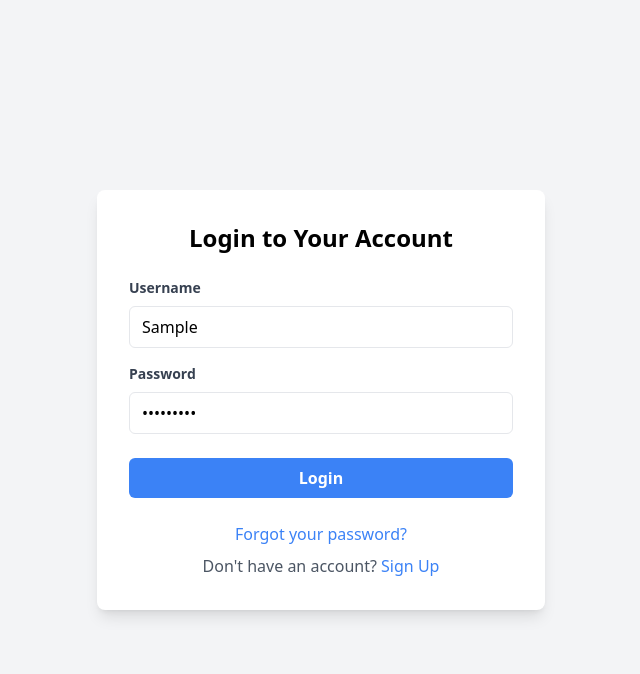
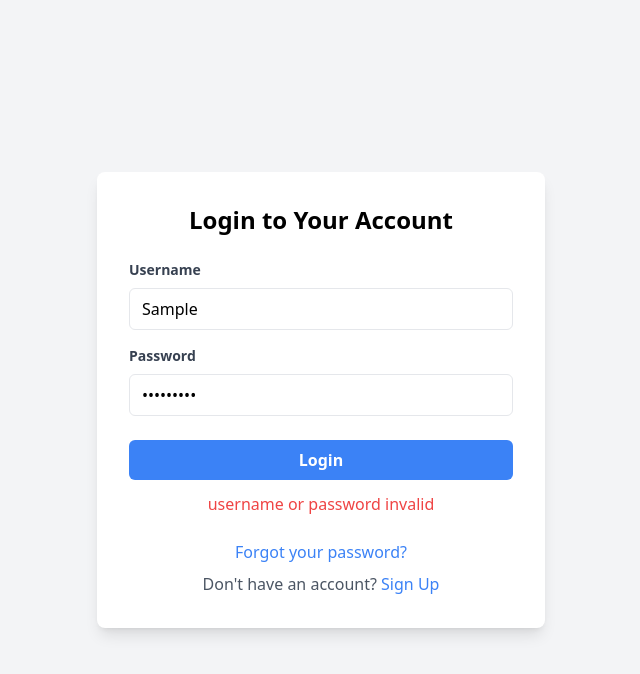
Before and after one commit to nut2567/point_system_nuxtjs, a Nuxt app: page / in a window 1280 px wide. Both pictures are taken after typing "Sample", "Sample123" into the empty fields and a click on the button "Login". Shown: the top 674 px of the page, without its empty margins (319-959 px from the left). Built offline with nearby package versions, Linux system fonts and the light colour scheme; no server answers.

Commit message:
check login fail use nuxtjs point system

```diff
--- a/pages/home.vue
+++ b/pages/home.vue
@@ -39,8 +39,7 @@
 </template>
 
 <script setup>
-import RewardCard from "@/components/RewardCard.vue";
-import RewardsCarousel from "~/components/ProductCarousel.vue";
+
 import axios from "axios";
 import { ref, computed, onMounted } from "vue";
 import { useMyStore } from "~/stores/index";
--- a/pages/index.vue
+++ b/pages/index.vue
@@ -48,7 +48,9 @@
           </button>
         </div>
       </form>
-
+      <div class="text-red-500 mt-3 flex justify-center" v-if="!StatusLogin">
+        <p>username or password invalid</p>
+      </div>
       <!-- Forgot Password & Signup -->
       <div class="mt-6 text-center">
         <a href="#" class="text-blue-500 hover:underline"
@@ -65,6 +67,7 @@
 <script setup>
 // State
 const username = ref("");
+const StatusLogin = ref(true);
 const password = ref("");
 import { useMyStore } from "~/stores/index";
 
@@ -72,8 +75,8 @@ const store = useMyStore();
 const router = useRouter();
 
 definePageMeta({
-  layout: 'empty',
-  middleware: 'auth'
+  layout: "empty",
+  middleware: "auth",
 });
 
 const login = async () => {
@@ -84,12 +87,10 @@ const login = async () => {
     const response = await store.login(username.value, password.value);
 
     console.log(response);
-    if (
-      response &&
-      response.message === "Login successful"
-    ) {
+    if (response && response.message === "Login successful") {
       router.push("/home"); // เปลี่ยนเส้นทางไปยังหน้า Home
     } else {
+      StatusLogin.value = false;
       console.error("Login failed:");
     }
   } catch (error) {
```
